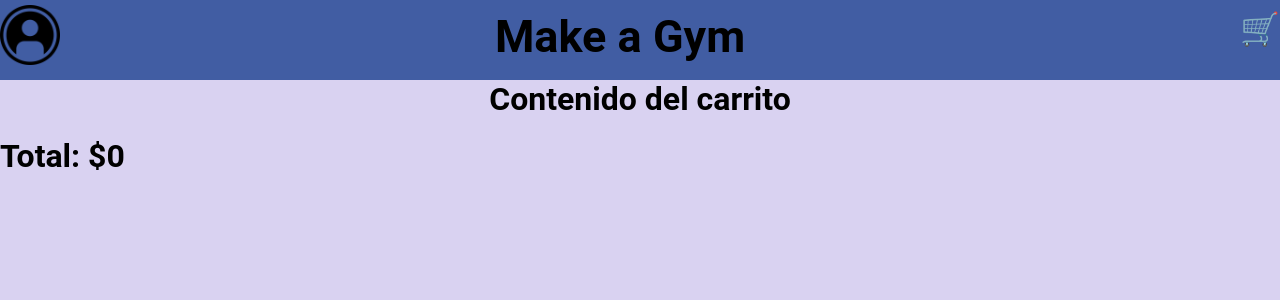
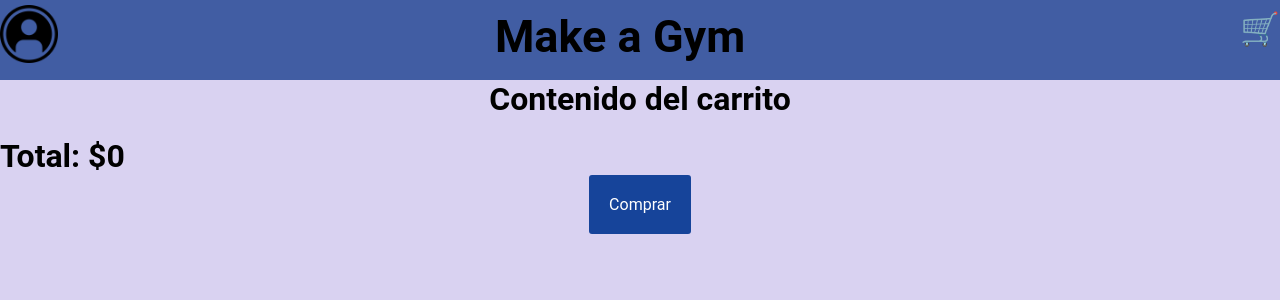
Before and after one commit to A-Simoncito/Make_A_Gym--Frontend, a React (Create React App) app in the folder make-a-gym/: page /Cart in a window 1280 px wide. Shown: the top 300 px of the page. Built offline with nearby package versions, Linux system fonts and the light colour scheme.

Commit message:
carrito a medias

```diff
--- a/make-a-gym/src/Components/Body/body.css
+++ b/make-a-gym/src/Components/Body/body.css
@@ -39,7 +39,7 @@ body{
 
 .item img{
     width: 100%;
-    height: 300px;
+    height: 420px;
     object-fit: cover;
     border-radius: 10px 10px 0 0;
     transition: all .5s;
@@ -78,5 +78,5 @@ body{
 }
 
 img{
-    max-width: 71%;
+    max-width: 68%;
 }
--- a/make-a-gym/src/Components/Body/body.jsx
+++ b/make-a-gym/src/Components/Body/body.jsx
@@ -5,9 +5,11 @@ import axios from 'axios'
 import './body.css';
 import CartContent from "../Cart/CartContent"
 
+
 export default function Body() {
   const [data1, setData] = useState([]);
   const [maquinasCarrito, setMaquinasCarrito] = useState([]);
+
 
   useEffect(() => {
     const fetchData = async () => {
@@ -23,7 +25,12 @@ export default function Body() {
   }, []);
 
   const handleAddToCart = (product) => {
-      setMaquinasCarrito([...maquinasCarrito, new Maquina(product.id, product.nombre, product.precio, product.imageurl)]);
+
+    const maquina = new Maquina(product.id, product.nombre, product.precio, product.imageurl);
+    maquina.addMaquinaToCart();
+
+
+    setMaquinasCarrito([...maquinasCarrito, maquina]);
   };
 
     return (
@@ -44,10 +51,12 @@ export default function Body() {
                   <p className="Precio">${product.price}</p>
                   <button className="btn-add-cart" onClick={() => handleAddToCart(product)}>
                     Añadir al Carrito
+
                   </button>
                 </div>
               </div>
             ))
+
           ) : (
             <p>No hay productos disponibles.</p>
           )}
--- a/make-a-gym/src/Components/Cart/CartContent.jsx
+++ b/make-a-gym/src/Components/Cart/CartContent.jsx
@@ -1,6 +1,9 @@
-import { Component } from "react";
+import React, { Component } from "react";
 import { Maquina } from "../Models/maquina";
-import './cart.css'
+import './cart.css';
+
+
+
 
 export default class CartContent extends Component {
   constructor(props) {
@@ -11,15 +14,30 @@ export default class CartContent extends Component {
   }
 
   handleDeleteFromCart = (maquina) => {
-      Maquina.removeMaquinaFromCart(maquina);
+    console.log("Instancia de maquina:", maquina);
+    maquina.removeMaquinaFromCart();
     this.setState({
       maquinasCarrito: Maquina.maquinasCarrito,
     });
   };
 
+
+
+
+
+
   render() {
+    const ancho = {
+      width:"auto"
+
+    }
+    const comprar =() =>{
+      alert("Compra realizada ;)")
+    }
+
+
     return (
-        <body>
+      <div>
         <h1 className="nombrecarrito">Contenido del carrito</h1>
         <br />
         <div className="Container-Items">
@@ -30,13 +48,17 @@ export default class CartContent extends Component {
           )}
         </div>
         <h1>Total: ${Maquina.calculateTotalPrice()}</h1>
-          <script src="index.js"></script>
-        </body>
+            <div className="botonComprar">
+              <button style = {ancho}onClick={comprar}>Comprar</button>
+            </div>
+
+      </div>
     );
   }
 }
 
 export const buildMachineCard = (machine = new Maquina(), onDelete = () => {}) => {
+  console.log(machine);
   return (
     <div className="item">
       <figure>
@@ -44,7 +66,7 @@ export default class CartContent extends Component {
       </figure>
       <div className="info-producto">
         <h2>{machine.nombre}</h2>
-          <p className="Precio">${machine.price}</p>
+        <p className="Precio">${machine.precio}</p>
         <button className="btn-add-cart" onClick={onDelete}>
           Eliminar del Carrito
         </button>
--- a/make-a-gym/src/Components/Cart/cart.css
+++ b/make-a-gym/src/Components/Cart/cart.css
@@ -1,3 +1,15 @@
 .nombrecarrito {
     text-align: center;
 }
+
+.botonComprar {
+    width: 100%;
+    display: flex;
+    justify-content: center;
+    align-items: center;
+}
+
+.botonComprar > button {
+    padding: 20px;
+    background-color: rgb(22, 68, 154);
+}
--- a/make-a-gym/src/Components/Models/maquina.js
+++ b/make-a-gym/src/Components/Models/maquina.js
@@ -1,32 +1,35 @@
+
+export class Maquina {
+    nombre;
+    precio;
+    img;
+    static maquinasCarrito = [];
+
+    constructor(nombre = '', precio = 0, img = '') {
+      this.nombre = nombre;
+      this.precio = precio;
+      this.img = img;
+    }
 
 
-export class Maquina {
-
-    nombre
-    precio
-    img
-    static maquinasCarrito = []
-
-    static calculateTotalPrice(){
-        let contar = 0
-        this.maquinasCarrito.forEach( machine => {
-            contar += machine.precio
-        },)
-        return contar
+    addMaquinaToCart() {
+      Maquina.maquinasCarrito.push(this);
     }
 
-    static removeMaquinaFromCart(maquina = new Maquina()) {
-        for(let i = 0; i < this.maquinasCarrito.length; i++){
-            if(maquina.name === this.maquinasCarrito[i].name){
-                this.maquinasCarrito.splice(i, 1);
-                return;
-            }
-        }
+
+    removeMaquinaFromCart() {
+      const index = Maquina.maquinasCarrito.findIndex(machine => machine.nombre === this.nombre);
+      if (index !== -1) {
+        Maquina.maquinasCarrito.splice(index, 1);
       }
+    }
 
-    constructor (nombre = '', precio = 0, img = '', ){
-        this.nombre = nombre
-        this.precio = precio
-        this.img = img
+
+    static calculateTotalPrice() {
+      let total = 0;
+      Maquina.maquinasCarrito.forEach((machine) => {
+        total += machine.precio;
+      });
+      return total;
     }
-}
+  }
--- a/make-a-gym/src/Components/Register/register.jsx
+++ b/make-a-gym/src/Components/Register/register.jsx
@@ -58,5 +58,7 @@ export default function Register() {
             <button type="submit" onClick = {registro} >Registrarse</button>
         </form>
         </div>
+
+
     );
 }
```
Lines whose indentation alone changed are shown as unchanged.
